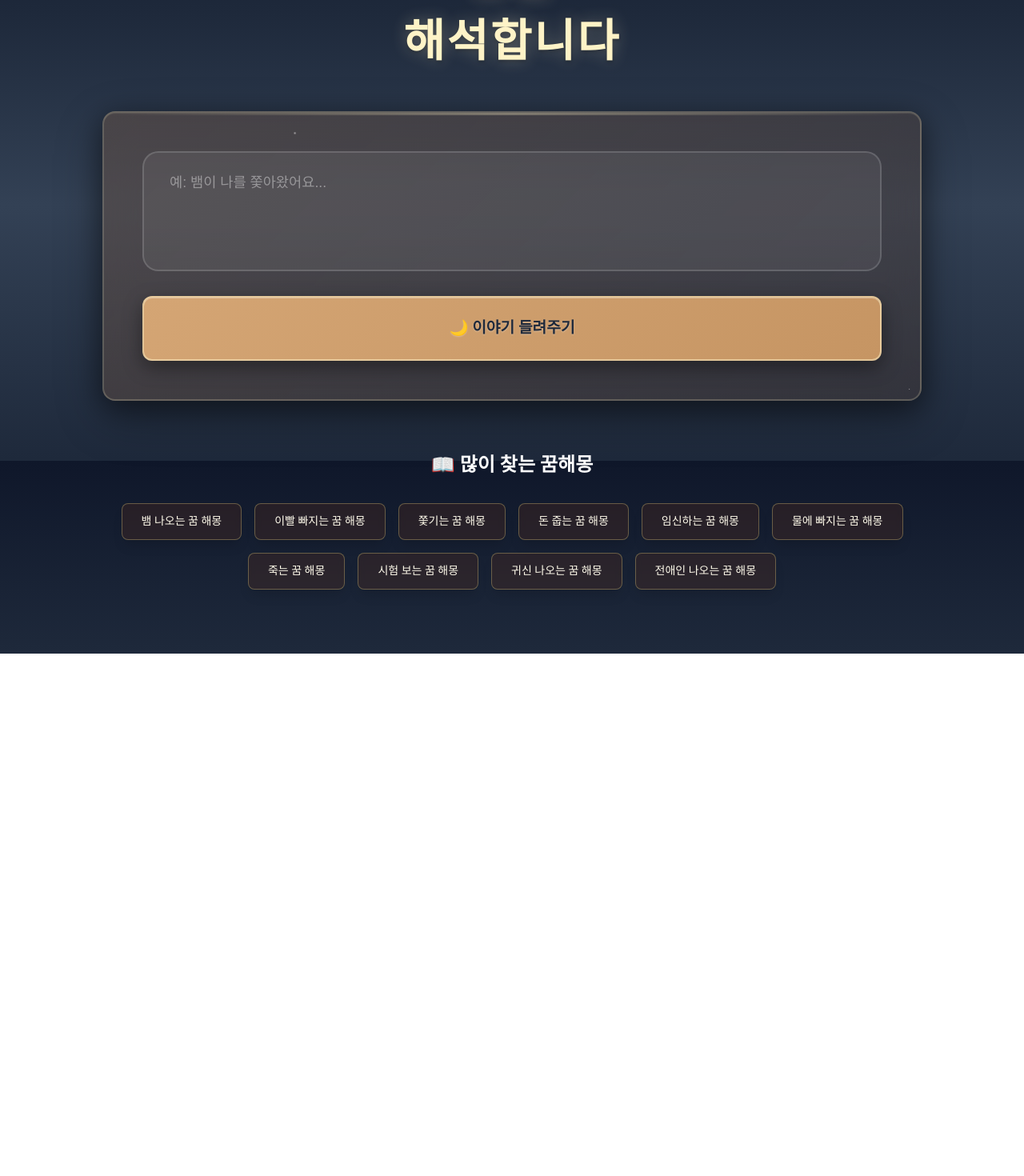
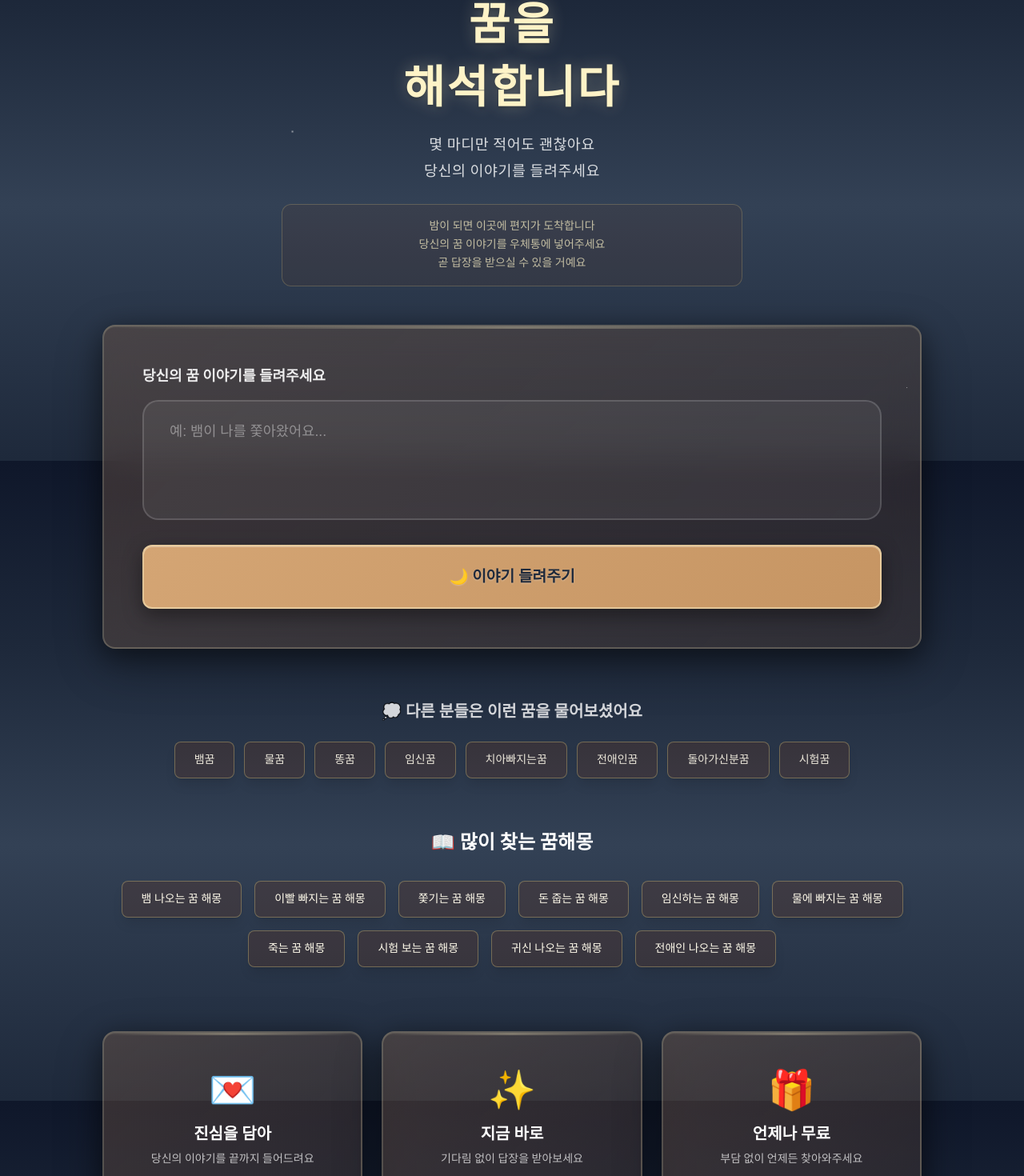
Before and after one commit to kiwi-content/dream-interpreter, a Next.js app: page / in a window 1280 px wide. Shown: the part 224-1694 px from the top of the page at 80% size. Before the commit the page ends 1041 px from the top, so only its background shows below. Built offline with nearby package versions, Linux system fonts and the light colour scheme; a web font is replaced by a local one.

Commit message:
Update page.tsx

```diff
--- a/app/page.tsx
+++ b/app/page.tsx
@@ -20,7 +20,9 @@ export default function Home() {
     try {
       const response = await fetch('/api/interpret', {
         method: 'POST',
-        headers: { 'Content-Type': 'application/json' },
+        headers: {
+          'Content-Type': 'application/json',
+        },
         body: JSON.stringify({ dream })
       })
 
@@ -30,6 +32,7 @@ export default function Home() {
 
       const data = await response.json()
       setResult(data.interpretation)
+
     } catch (error) {
       console.error('Error:', error)
       setResult('죄송합니다. 해석 중 오류가 발생했습니다. 다시 시도해주세요.')
@@ -58,22 +61,46 @@ export default function Home() {
     { name: '전애인 나오는 꿈 해몽', slug: 'ex-dream' },
   ]
 
-
   return (
     <div className="min-h-screen px-6 py-12 md:py-20">
       <div className="max-w-5xl mx-auto">
 
-        <div className="text-center mb-12">
+        {/* 히어로 섹션 */}
+        <div className="text-center mb-10 md:mb-12 animate-fade-in-up">
+          <div className="inline-block mb-4 px-6 py-2 rounded-full bg-amber-900/20 backdrop-blur-sm border border-amber-200/30">
+            <span className="text-sm font-medium text-amber-100">
+              ✨ 평생 무료 · 회원가입 없음
+            </span>
+          </div>
+
           <h1 className="hero-title mb-4">
             당신의<br />
             꿈을<br />
             해석합니다
           </h1>
+
+          <p className="subtitle max-w-2xl mx-auto mb-4 delay-200">
+            몇 마디만 적어도 괜찮아요<br className="hidden md:block" />
+            당신의 이야기를 들려주세요
+          </p>
+
+          <div className="max-w-xl mx-auto mt-6 px-6 py-4 rounded-xl bg-amber-900/10 backdrop-blur-sm border border-amber-200/20 animate-fade-in-up delay-300">
+            <p className="text-amber-100/70 text-sm leading-relaxed">
+              밤이 되면 이곳에 편지가 도착합니다<br />
+              당신의 꿈 이야기를 우체통에 넣어주세요<br />
+              곧 답장을 받으실 수 있을 거예요
+            </p>
+          </div>
         </div>
 
         {/* 입력 섹션 */}
-        <div className="glass-card mb-16">
+        <div className="glass-card mb-12 animate-fade-in-up delay-300">
+          <div className="mb-6">
+            <label htmlFor="dream-input" className="block text-lg font-semibold mb-4 text-white/90">
+              당신의 꿈 이야기를 들려주세요
+            </label>
             <textarea
+              id="dream-input"
               value={dream}
               onChange={(e) => setDream(e.target.value)}
               onKeyPress={handleKeyPress}
@@ -81,34 +108,124 @@ export default function Home() {
               className="dream-input min-h-[150px] resize-none"
               disabled={isLoading}
             />
+          </div>
+
           <button
             onClick={analyzeDream}
             disabled={isLoading}
-            className="cta-button w-full mt-6 disabled:opacity-50"
+            className="cta-button w-full disabled:opacity-50 disabled:cursor-not-allowed"
           >
             <span>
-              {isLoading ? '해석 중...' : '🌙 이야기 들려주기'}
+              {isLoading ? '✍️ 꿈을 해석하고 있어요...' : '🌙 이야기 들려주기'}
             </span>
           </button>
         </div>
 
+        {/* 로딩 섹션 */}
+        {isLoading && (
+          <div className="glass-card animate-fade-in-up text-center">
+            <div className="flex flex-col items-center gap-4">
+              <div className="animate-spin text-4xl">🌙</div>
+              <p className="text-white/90 text-lg font-medium">
+                꿈을 해석하고 있어요...
+              </p>
+              <p className="text-white/60 text-sm">
+                잠시만 기다려주세요
+              </p>
+            </div>
+          </div>
+        )}
+
+        {/* 결과 섹션 */}
+        {result && (
+          <div className="glass-card animate-fade-in-up">
+            <h2 className="text-2xl md:text-3xl font-bold mb-6 text-white">
+              💌 당신에게 보내는 답장
+            </h2>
+            <div className="prose prose-invert max-w-none">
+              <div className="whitespace-pre-wrap text-white/90 leading-relaxed text-base md:text-lg">
+                {result}
+              </div>
+            </div>
+          </div>
+        )}
+
+        {/* 인기 꿈 키워드 (결과가 없을 때만 표시) */}
+        {!result && (
+          <div className="text-center mt-16 animate-fade-in-up delay-400">
+            <h3 className="text-xl font-semibold mb-6 text-white/80">
+              💭 다른 분들은 이런 꿈을 물어보셨어요
+            </h3>
+            <div className="flex flex-wrap justify-center gap-3">
+              {['뱀꿈', '물꿈', '똥꿈', '임신꿈', '치아빠지는꿈', '전애인꿈', '돌아가신분꿈', '시험꿈'].map((keyword, i) => (
+                <button
+                  key={keyword}
+                  onClick={() => setDream(keyword)}
+                  className="group px-6 py-3 rounded-lg bg-amber-900/20 hover:bg-amber-800/30 border border-amber-200/30 hover:border-amber-200/50 text-amber-50/90 hover:text-amber-50 transition-all duration-300 text-sm font-medium hover:scale-105 hover:-translate-y-1 shadow-lg hover:shadow-xl backdrop-blur-sm"
+                  style={{ animationDelay: `${0.5 + i * 0.05}s` }}
+                >
+                  <span className="group-hover:scale-110 inline-block transition-transform">
+                    {keyword}
+                  </span>
+                </button>
+              ))}
+            </div>
+          </div>
+        )}
+
         {/* 대표 꿈 키워드 SEO 링크 */}
-        <div className="text-center mt-16">
+        <div className="text-center mt-16 animate-fade-in-up delay-400">
           <h2 className="text-2xl font-bold mb-8 text-white">
             📖 많이 찾는 꿈해몽
           </h2>
-
           <div className="flex flex-wrap justify-center gap-4">
-            {dreamKeywords.map((dream) => (
+            {dreamKeywords.map((item) => (
               <Link
-                key={dream.slug}
-                href={`/dream/${dream.slug}`}
+                key={item.slug}
+                href={`/dream/${item.slug}`}
                 className="px-6 py-3 rounded-lg bg-amber-900/20 hover:bg-amber-800/30 border border-amber-200/30 hover:border-amber-200/50 text-amber-50 transition-all duration-300 text-sm font-medium hover:scale-105 shadow-lg backdrop-blur-sm"
               >
-                {dream.name}
+                {item.name}
               </Link>
             ))}
           </div>
+        </div>
+
+        {/* 특징 섹션 */}
+        <div className="grid md:grid-cols-3 gap-6 mt-20 animate-fade-in-up delay-400">
+          {[
+            {
+              icon: '💌',
+              title: '진심을 담아',
+              desc: '당신의 이야기를 끝까지 들어드려요'
+            },
+            {
+              icon: '✨',
+              title: '지금 바로',
+              desc: '기다림 없이 답장을 받아보세요'
+            },
+            {
+              icon: '🎁',
+              title: '언제나 무료',
+              desc: '부담 없이 언제든 찾아와주세요'
+            }
+          ].map((feature, i) => (
+            <div
+              key={i}
+              className="glass-card text-center group cursor-pointer"
+              style={{ animationDelay: `${0.5 + i * 0.1}s` }}
+            >
+              <div className="text-5xl mb-4 group-hover:scale-125 group-hover:rotate-12 transition-all duration-300 inline-block">
+                {feature.icon}
+              </div>
+              <h3 className="text-xl font-bold mb-2 text-white group-hover:text-yellow-200 transition-colors">
+                {feature.title}
+              </h3>
+              <p className="text-white/70 text-sm group-hover:text-white/90 transition-colors">
+                {feature.desc}
+              </p>
+            </div>
+          ))}
         </div>
 
       </div>
```
Lines whose indentation alone changed are shown as unchanged.
